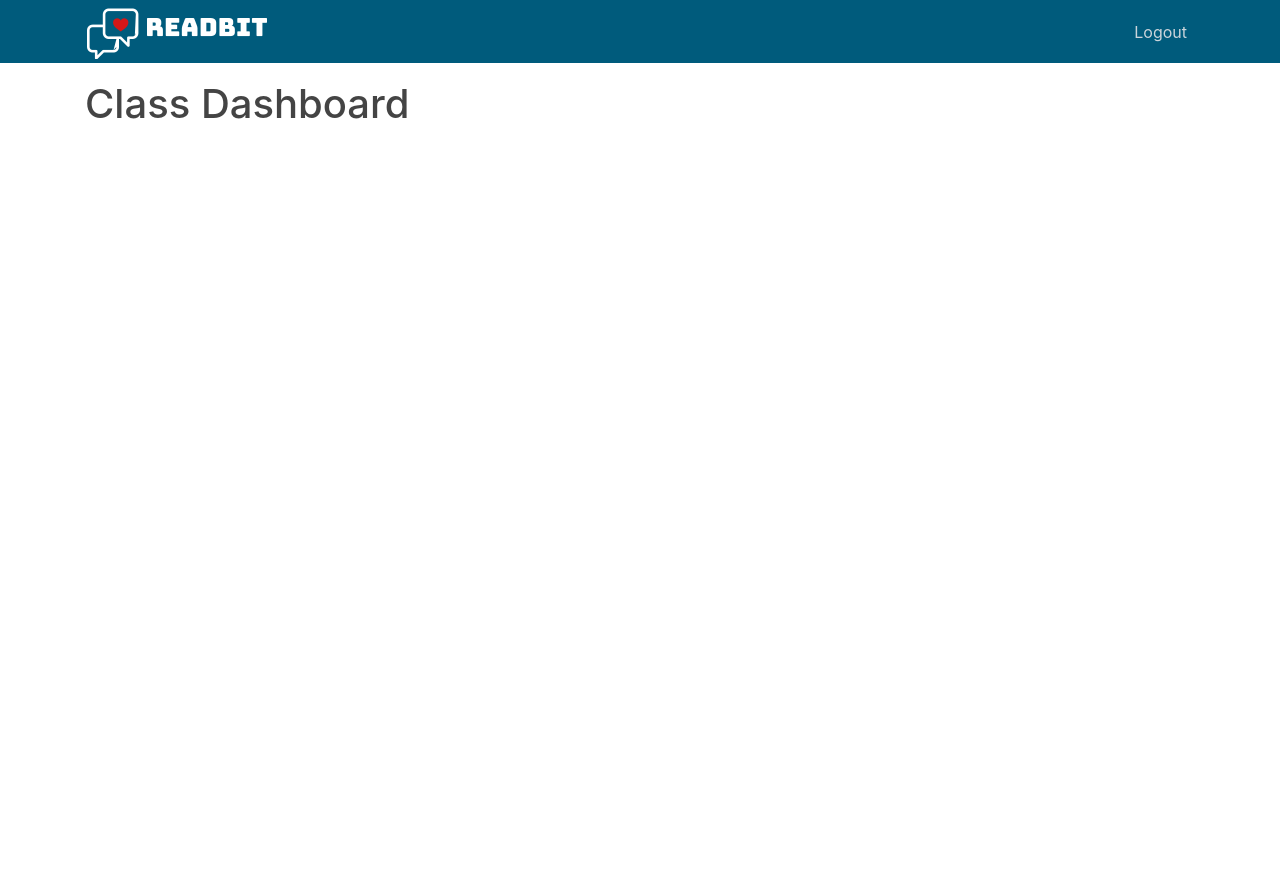
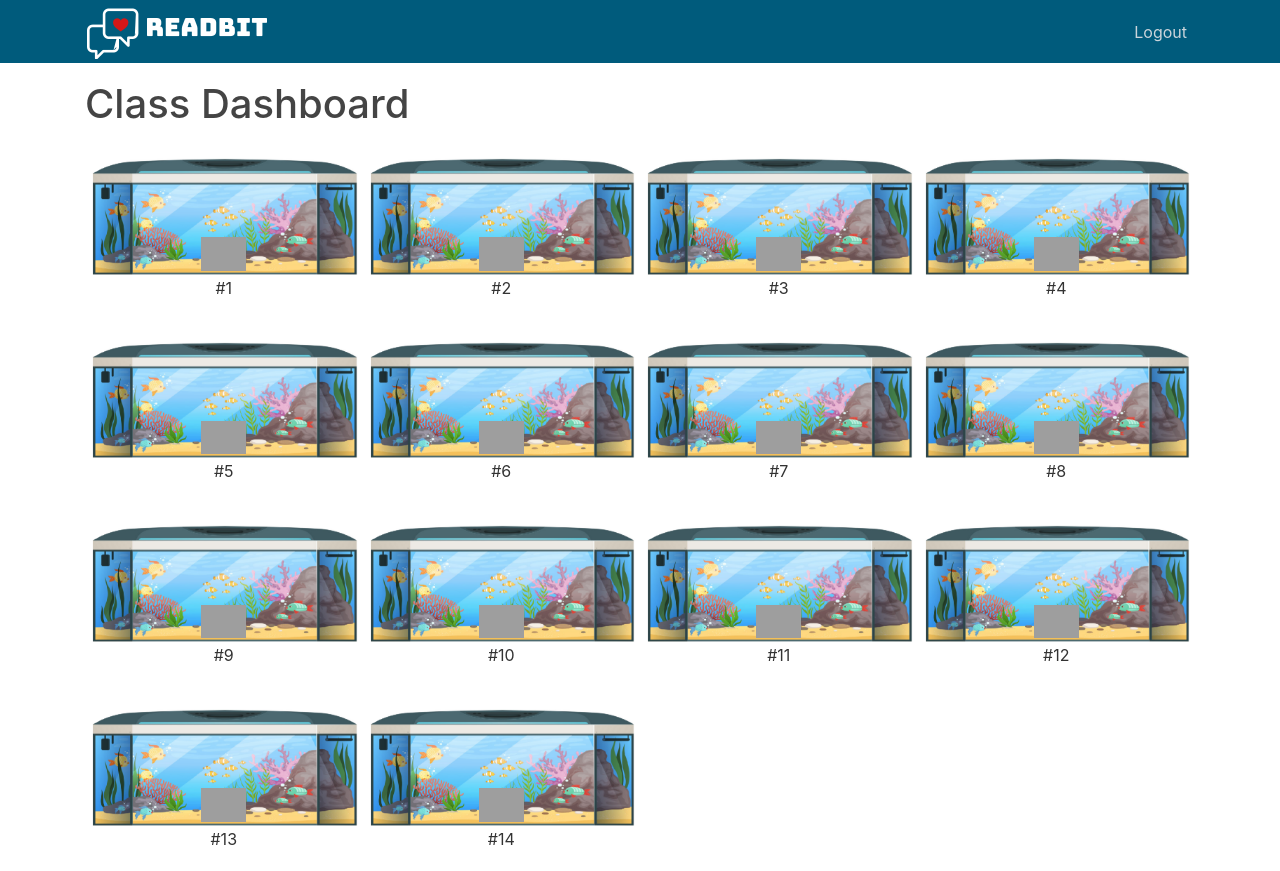
Before and after one commit to unluckyvevo/IT2201-Project, a Flask app: template readbit/templates/class_dashboard.html in a window 1280 px wide. Before the commit the page ends 119 px from the top, so only its background shows below. Run offline with Flask 2, Linux system fonts and the light colour scheme; a user stored in the database is signed in; data comes from the database, SQL or seed files in the repository; the template is opened without the code that fills it: values that come from a table or form of the project are taken from there, most other values are stand-ins (such as "Sample title", 1, 10 or a date in 2020); some libraries are stand-ins or nearby versions; grey boxes are pictures that could not be loaded.

Commit message:
Implement view class dashboard

```diff
--- a/readbit/forms.py
+++ b/readbit/forms.py
@@ -12,13 +12,13 @@ class LoginForm(FlaskForm):
 class SubComponentForm(FlaskForm):
     comp_name = StringField('Sub Component Name', validators=[DataRequired(), Length(max=100)],
                        render_kw={"placeholder": "Sub Comp Name"})
-    weightage = IntegerField('Weightage', validators=[DataRequired(), NumberRange(min=1, max=100)],
+    weightage = IntegerField('Weightage', validators=[validators.InputRequired(), NumberRange(min=1, max=100)],
                              render_kw={"placeholder": "Sub Comp Weight (%)"})
 
 class MainComponentForm(FlaskForm):
     comp_name = StringField('Main Component Name', validators=[DataRequired(), Length(max=100)],
                        render_kw={"placeholder": "Main Comp Name"})
-    weightage = IntegerField('Weightage', validators=[DataRequired(), NumberRange(min=1, max=100)],
+    weightage = IntegerField('Weightage', validators=[validators.InputRequired(), NumberRange(min=1, max=100)],
                              render_kw={"placeholder": "Main Comp Weight (%)"})
     sub_comps = FieldList(FormField(SubComponentForm), label='Sub Component')
     add_sub = SubmitField(label='Add Sub Component')
--- a/readbit/models.py
+++ b/readbit/models.py
@@ -470,3 +470,13 @@ class iStudent():
                 comments.append({'comment': feedback.comment, 'component': feedback.component.name})
 
         return frog_state, comments
+
+    @staticmethod
+    def viewClassDashboard(student, module):
+        frogs = []
+        for mod_class in module.class_list:
+            if mod_class in student.listeners:
+                for frog in mod_class.frog_list:
+                    frogs.append(url_for('static', filename=f'{frog.frog_state}.png'))
+                break
+        return frogs
--- a/readbit/static/module_list.css
+++ b/readbit/static/module_list.css
@@ -20,7 +20,7 @@
 
 #class_dashboard_col
 {
-    width: 20%;
+    width: 25%;
 }
 #class_tank_row
 {
@@ -31,7 +31,7 @@
     position:absolute;
     padding-bottom: 5px;
     height: auto;
-    width:2.5%
+    width:3.5%
 }
 .responsive {
   width: 100%;
--- a/readbit/templates/class_dashboard.html
+++ b/readbit/templates/class_dashboard.html
@@ -4,23 +4,23 @@
 <h1>Class Dashboard</h1>
 <div class="container">
 
-    {% for class_row in classlist | batch(5, 'xxxx') %}
+    {% set count = namespace(value=1) %}
+    {% set col = 4 %}
+    {% for row in frog_list | batch(col) %}
     <div class="row" id="class_list_row">
-        {% for student in class_row %}
-        {% if student in classlist %}
+        {% for frog in row %}
          <div class="column" id="class_dashboard_col">
             <div class="row justify-content-center" id="class_tank_row">
-                <img class="responsive" src={{url_for('static', filename='student_tank.png')}} alt="{{ student }}"  width=200/>
-                <img id="student_frog" src={{url_for('static', filename='frogexample.png')}} alt="{{ student }}"  width=30/>
+                <img class="responsive" src={{url_for('static', filename='student_tank.png')}} alt="{{ frog }}"  width=200/>
+                <img id="student_frog" src={{frog}} alt="{{ student }}"  width=40/>
             </div>
             <div class="row justify-content-center">
-                #{{ student }}
+                #{{ loop.index0 + count.value }}
             </div>
 
         </div>
-        {% endif %}
-
         {% endfor %}
+        {% set count.value = count.value + col %}
     </div>
     {% endfor %}
 
--- a/readbit/templates/student_dashboard.html
+++ b/readbit/templates/student_dashboard.html
@@ -5,7 +5,7 @@
 
 <div class="row m-0 mb-2" id="header_row">
     <h1>{{ current_user.username }}'s Dashboard</h1>
-    <a href="{{ url_for('class_dashboard')}}" class="btn btn-info" id="view_class_dashboard_btn">View Class Dashboard</a>
+    <a href="{{ url_for('class_dashboard', mod_id=mod_id)}}" class="btn btn-info" id="view_class_dashboard_btn">View Class Dashboard</a>
 </div>
 <div class="container overflow-hidden">
     <div class="row">
```
Also changed, not shown: readbit/routes.py (+6 -14 lines), readbit/templates/view_component_scores.html (deleted, +0 -34 lines).
